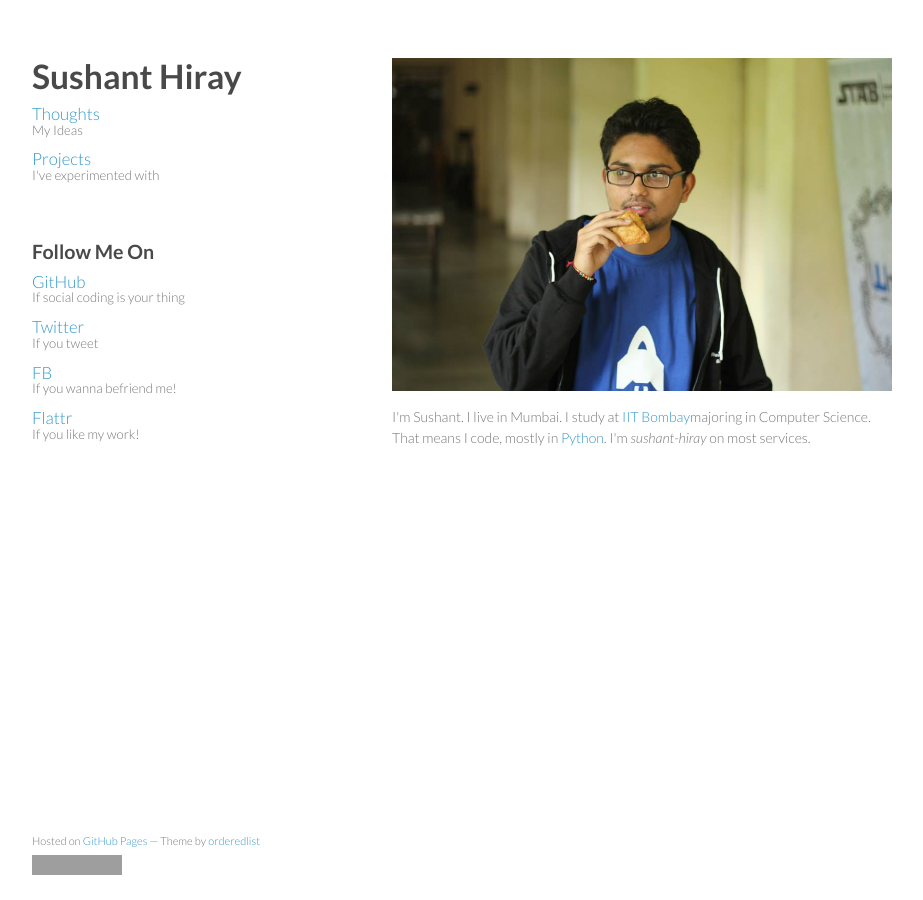
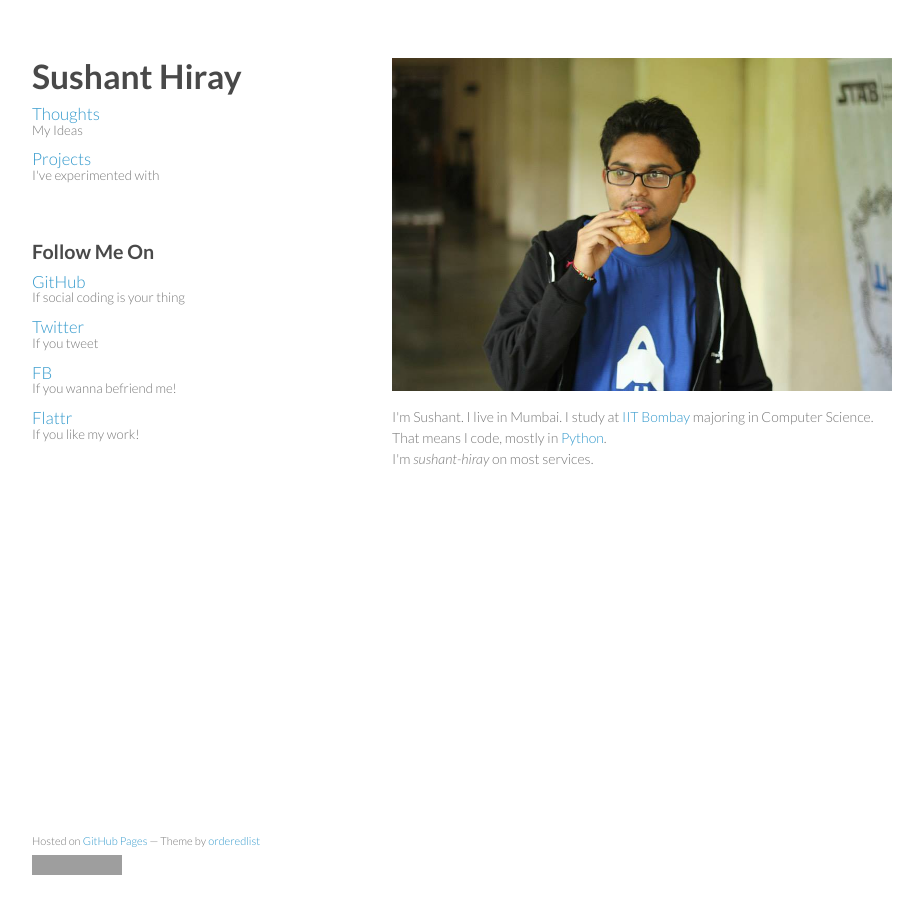
Before and after one commit to sushant-hiray/sushant-hiray.github.io, a Jekyll site: the page built from index.html, in a window 1280 px wide. Shown: the whole page, without its empty margins (178-1101 px from the left). Built offline with Jekyll 4.4.1, drawn with Linux system fonts in a browser that asks for light colours; nearby versions of some CDN libraries; Markdown is read by kramdown in place of the engine named in the settings; grey boxes are pictures that could not be loaded.

Commit message:
Updated formating

```diff
--- a/index.html
+++ b/index.html
@@ -4,4 +4,5 @@
 ---
 
 <img src="/images/current.jpg" alt="color photo ftl" />
-<p>I'm Sushant. I live in Mumbai. I study at <a href="https://www.iitb.ac.in">IIT Bombay</a>majoring in Computer Science. That means I code, mostly in <a href="http://www.python.org/">Python</a>. I'm <em>sushant-hiray</em> on most services.</p>
+<p>I'm Sushant. I live in Mumbai. I study at <a href="https://www.iitb.ac.in">IIT Bombay</a> majoring in Computer Science. That means I code, mostly in <a href="http://www.python.org/">Python</a>.
+<br/>I'm <em>sushant-hiray</em> on most services.</p>
```
